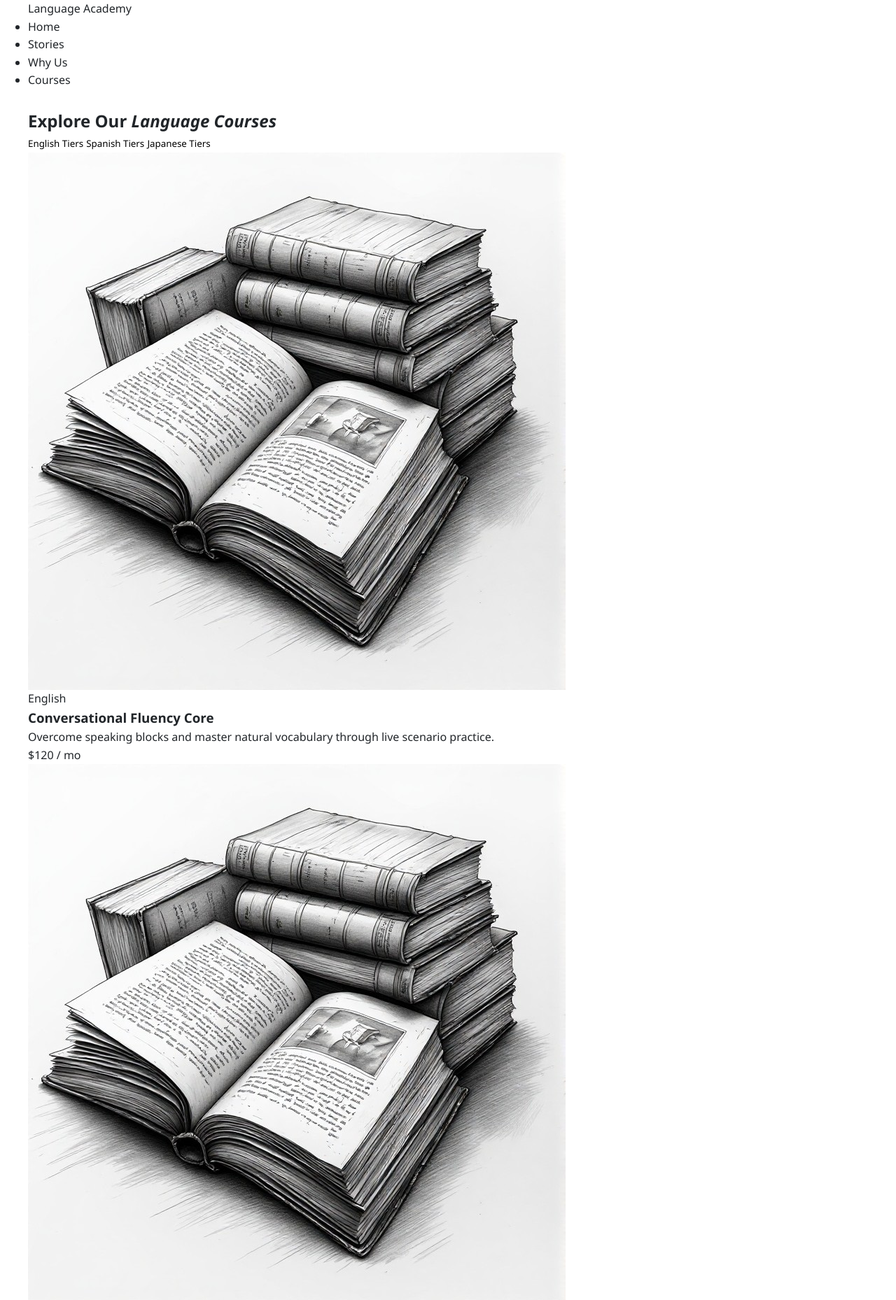
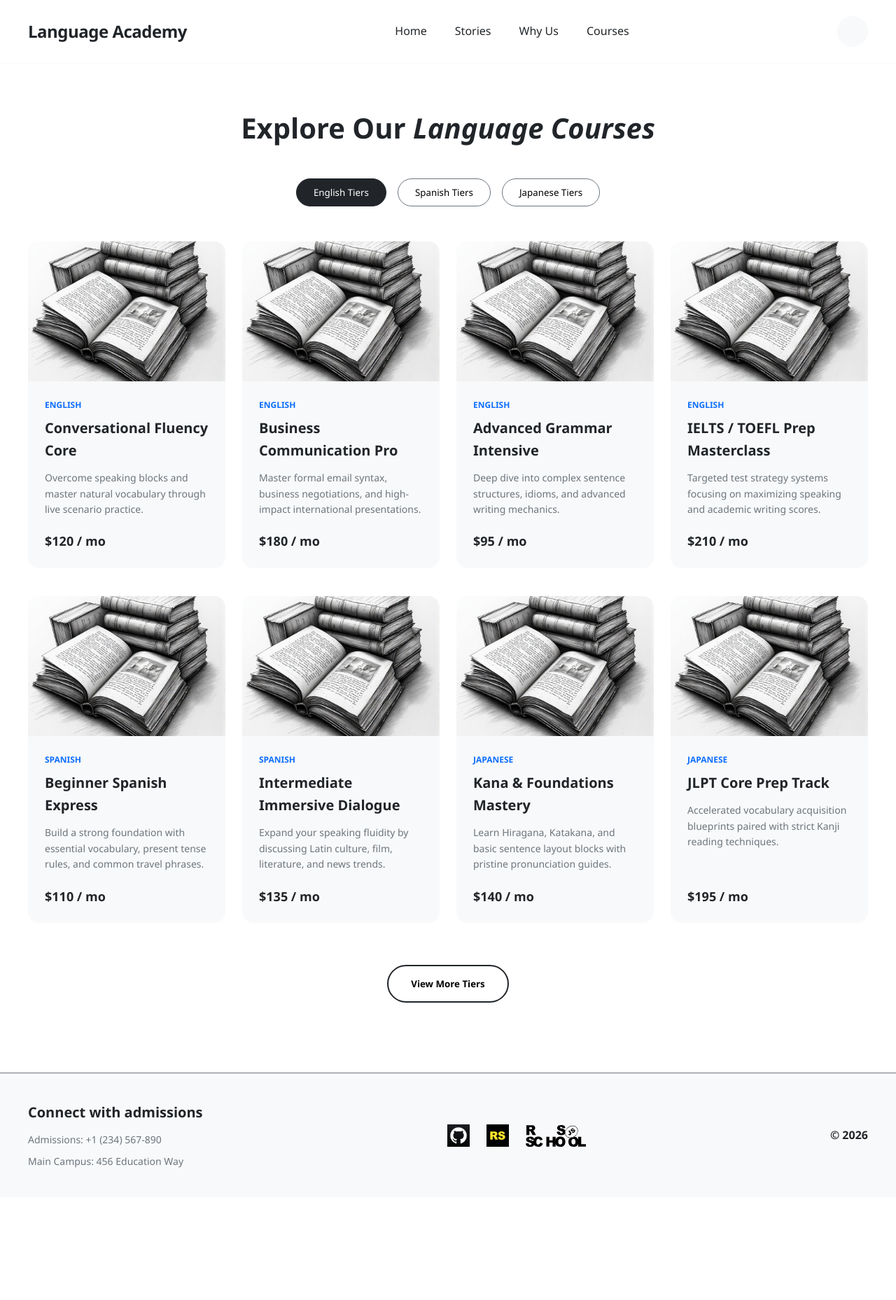
Before and after one commit to Yauheni-Silkou/landing-page, a plain HTML site: page language-academy/catalog.html in a window 1280 px wide. Shown: the top 1858 px of the page at 70% size. After the commit the page ends 1711 px from the top, so only its background shows below. Drawn offline with Linux system fonts and the light colour scheme.

Commit message:
style: add desktop layout styles

```diff
--- a/language-academy/css/style.css
+++ b/language-academy/css/style.css
@@ -61,3 +61,295 @@ button {
   background: none;
   font-family: inherit;
 }
+
+.header {
+  position: sticky;
+  top: 0;
+  z-index: 100;
+  background-color: var(--bg-primary);
+  border-bottom: 1px solid var(--bg-secondary);
+}
+
+.header__container {
+  display: flex;
+  justify-content: space-between;
+  align-items: center;
+  height: 90px;
+}
+
+.header__logo {
+  font-size: 24px;
+  font-weight: 700;
+  letter-spacing: -0.5px;
+}
+
+.header__nav-list {
+  display: flex;
+  list-style: none;
+  gap: 40px;
+}
+
+.header__nav-link {
+  font-weight: 500;
+}
+
+.header__controls {
+  display: flex;
+  align-items: center;
+  gap: 20px;
+}
+
+.theme-toggle {
+  width: 44px;
+  height: 44px;
+  border-radius: 50%;
+  background-color: var(--bg-secondary);
+  display: flex;
+  align-items: center;
+  justify-content: center;
+}
+
+.burger-btn {
+  display: none;
+}
+
+.section {
+  padding: 100px 0;
+}
+
+.section-title {
+  font-size: 40px;
+  font-weight: 700;
+  margin-bottom: 40px;
+  text-align: center;
+}
+
+.hero__container {
+  display: flex;
+  align-items: center;
+  min-height: 500px;
+}
+
+.hero__content {
+  max-width: 600px;
+}
+
+.hero__title {
+  font-size: 56px;
+  line-height: 1.15;
+  margin-bottom: 24px;
+}
+
+.hero__description {
+  font-size: 18px;
+  color: var(--text-muted);
+  margin-bottom: 32px;
+}
+
+.btn {
+  display: inline-flex;
+  align-items: center;
+  justify-content: center;
+  padding: 16px 32px;
+  border-radius: 30px;
+  font-weight: 600;
+}
+
+.btn--primary {
+  background-color: var(--accent-color);
+  color: #ffffff;
+}
+
+.btn--secondary {
+  border: 2px solid var(--text-main);
+}
+
+.slider {
+  max-width: 800px;
+  margin: 0 auto;
+  position: relative;
+}
+
+.slide {
+  background-color: var(--bg-secondary);
+  padding: 40px;
+  border-radius: 20px;
+  text-align: center;
+}
+
+.slide__profile h3 {
+  font-size: 22px;
+  margin-bottom: 4px;
+}
+
+.slide__meta {
+  font-size: 14px;
+  color: var(--accent-color);
+  display: block;
+  margin-bottom: 20px;
+}
+
+.slide__text {
+  font-size: 18px;
+  font-style: italic;
+}
+
+.slider__controls {
+  display: flex;
+  justify-content: center;
+  align-items: center;
+  gap: 30px;
+  margin-top: 30px;
+}
+
+.slider__pagination {
+  display: flex;
+  gap: 12px;
+}
+
+.slider__dot {
+  width: 40px;
+  height: 4px;
+  background-color: var(--text-muted);
+  opacity: 0.3;
+  border-radius: 2px;
+}
+
+.slider__dot.active {
+  opacity: 1;
+  background-color: var(--accent-color);
+}
+
+.catalog {
+  padding: 60px 0 100px;
+}
+
+.catalog__title {
+  font-size: 40px;
+  text-align: center;
+  margin-bottom: 40px;
+}
+
+.catalog__categories {
+  display: flex;
+  justify-content: center;
+  gap: 16px;
+  margin-bottom: 50px;
+}
+
+.category-btn {
+  padding: 10px 24px;
+  border: 1px solid var(--text-muted);
+  border-radius: 20px;
+  font-weight: 500;
+}
+
+.category-btn.active {
+  background-color: var(--text-main);
+  color: var(--bg-primary);
+  border-color: var(--text-main);
+}
+
+.catalog__grid {
+  display: grid;
+  grid-template-columns: repeat(4, 1fr);
+  gap: 40px 24px;
+  margin-bottom: 60px;
+}
+
+.card {
+  background-color: var(--bg-secondary);
+  border-radius: 16px;
+  overflow: hidden;
+  display: flex;
+  flex-direction: column;
+}
+
+.card__img-wrapper img {
+  width: 100%;
+  height: 200px;
+  object-fit: cover;
+}
+
+.card__content {
+  padding: 24px;
+  display: flex;
+  flex-direction: column;
+  flex-grow: 1;
+}
+
+.card__tag {
+  font-size: 12px;
+  font-weight: 700;
+  text-transform: uppercase;
+  color: var(--accent-color);
+  margin-bottom: 8px;
+}
+
+.card__title {
+  font-size: 20px;
+  margin-bottom: 12px;
+}
+
+.card__desc {
+  font-size: 14px;
+  color: var(--text-muted);
+  margin-bottom: 20px;
+  flex-grow: 1;
+}
+
+.card__footer {
+  font-weight: 700;
+  font-size: 18px;
+}
+
+.catalog__pagination {
+  display: flex;
+  justify-content: center;
+}
+
+.footer {
+  background-color: var(--bg-secondary);
+  padding: 40px 0;
+  border-top: 1px solid var(--text-muted);
+}
+
+.footer__container {
+  display: flex;
+  justify-content: space-between;
+  align-items: center;
+  flex-wrap: wrap;
+  gap: 30px;
+}
+
+.footer__info {
+  display: flex;
+  flex-direction: column;
+  gap: 8px;
+}
+
+.footer__title {
+  font-size: 20px;
+  margin-bottom: 4px;
+}
+
+.footer__link {
+  font-size: 14px;
+  color: var(--text-muted);
+}
+
+.footer-links {
+  display: flex;
+  align-items: center;
+  gap: 24px;
+}
+
+.footer-links img {
+  height: 32px;
+  width: auto;
+}
+
+.footer-year {
+  font-size: 16px;
+  font-weight: 600;
+}
```
